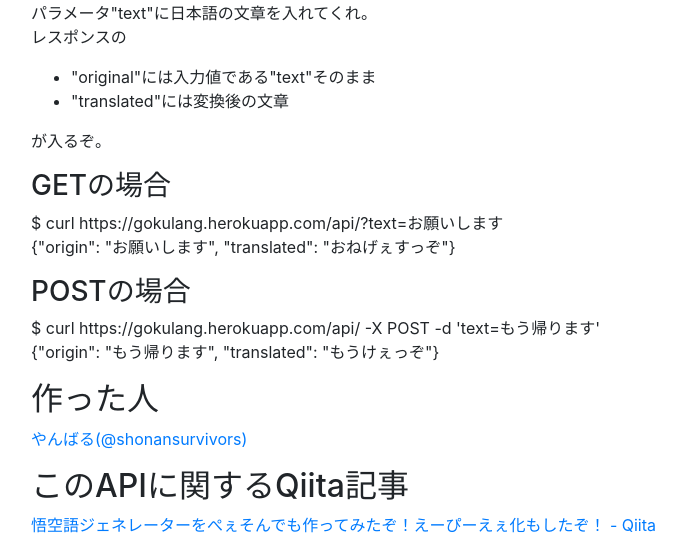
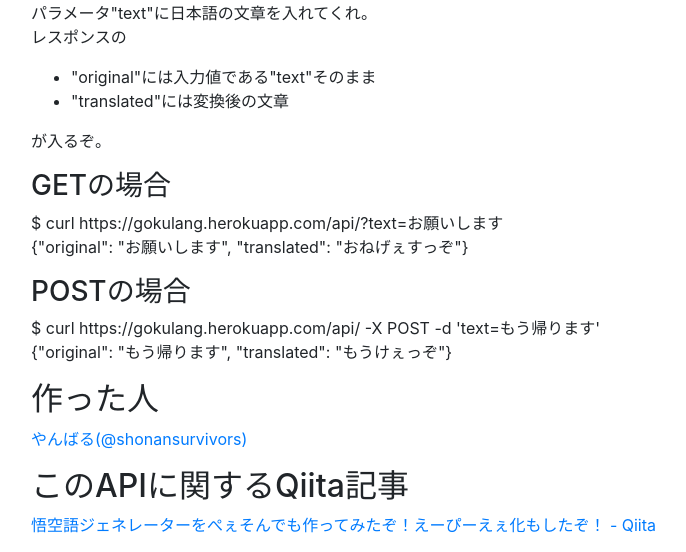
Before and after one commit to shonansurvivors/goku-lang-api, a Django app: page / in a window 1280 px wide. Shown: the part 343-895 px from the top of the page, without its empty margins (54-740 px from the left). Run offline with Django 3.2, Linux system fonts and the light colour scheme; some libraries are stand-ins or nearby versions.

Commit message:
Fix typo in index.html

```diff
--- a/templates/api/index.html
+++ b/templates/api/index.html
@@ -48,12 +48,12 @@
         <h3>GETの場合</h3>
         <p>
           $ curl https://gokulang.herokuapp.com{% url 'api' %}?text=お願いします<br>
-          {"origin": "お願いします", "translated": "おねげぇすっぞ"}
+          {"original": "お願いします", "translated": "おねげぇすっぞ"}
         </p>
         <h3>POSTの場合</h3>
         <p>
           $ curl https://gokulang.herokuapp.com{% url 'api' %} -X POST -d 'text=もう帰ります'<br>
-          {"origin": "もう帰ります", "translated": "もうけぇっぞ"}
+          {"original": "もう帰ります", "translated": "もうけぇっぞ"}
         </p>
       <h2>作った人</h2>
       <p>
```
